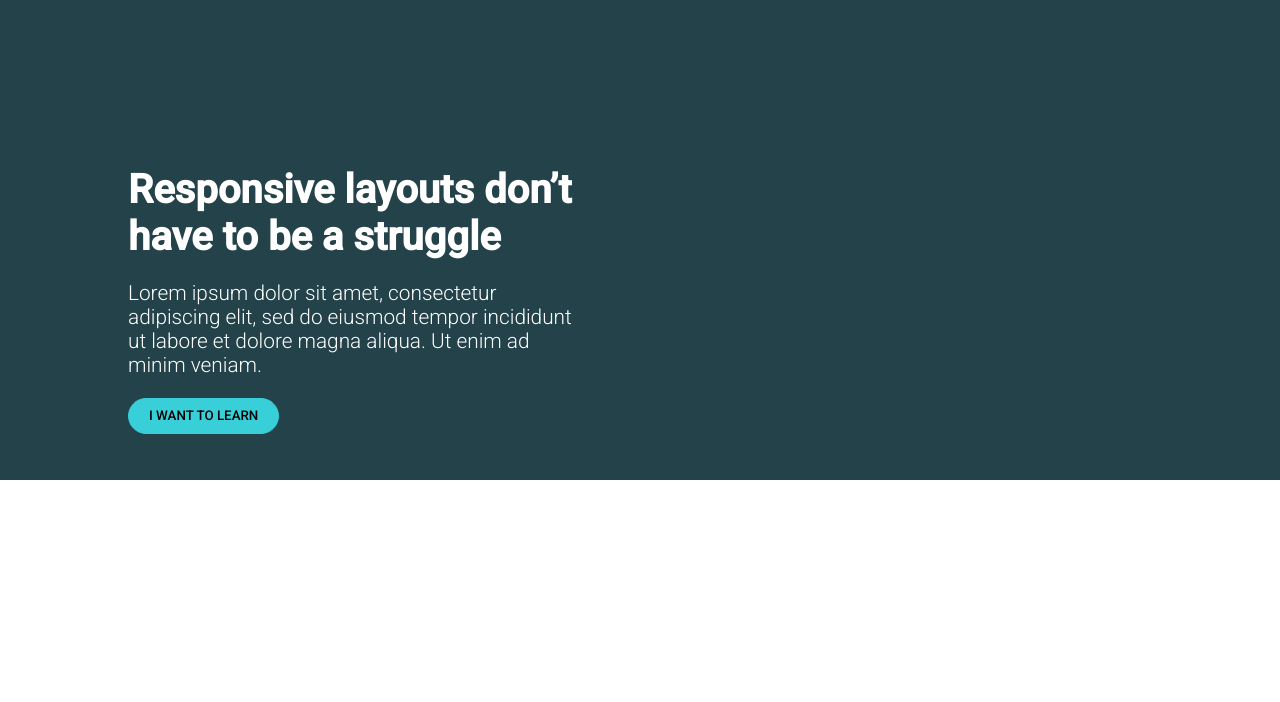
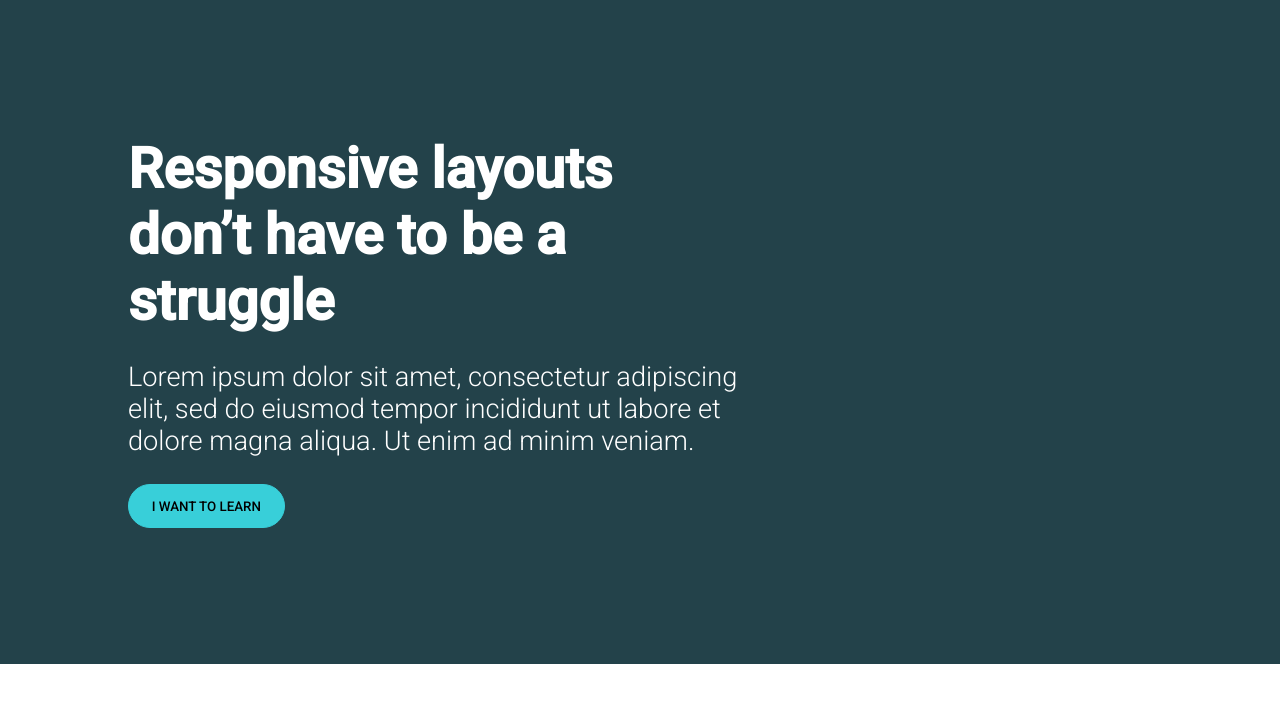
Before and after one commit to NateOs/KP-responsive-21-day-challenge, a plain HTML site: page challenge03/index.html in a window 1280 px wide. Drawn offline with Linux system fonts and the light colour scheme.

Commit message:
tweaks for next challenge: flexbox

```diff
--- a/challenge03/styles.css
+++ b/challenge03/styles.css
@@ -6,36 +6,30 @@
 body{
 	margin: 0;
 	padding: 0;
-	font-size:1.3rem;
-
+	font-size:1.7rem;
+	font-family: Roboto, "Helvetica Neue";
 }
 
 .container {
 	background: #23424A;
-	height: 60vh;
-	padding: 8em 0;
-
+	padding: 5em 0;
 }
 
 h1 {
-	font-family: Roboto, "Helvetica Neue";
 	font-weight: 900;
 	color: white;
-	font-size:2.5rem;
+	font-size:3.5rem;
 	margin-block-start: 0;
     margin-block-end: 0;
 }
+
 p {
-	font-family: Roboto, "Helvetica Neue";
 	font-weight: 300;
 	color: white;
 }
 
-h1,p {
-}
 .left-column {
-	width: 45%;
-
+	width: 60%;
 }
 .wrapper {
 	width: 80%;
@@ -44,9 +38,8 @@ h1,p {
 
 .cta {
 	border-radius: 30px;
-	padding:.7em 1.5em ;
+	padding:1em 1.7em ;
 	font-family: Roboto;
 	background:#38CFD9;
-border: solid 1px  #38CFD9;
-
+	border: solid 1px  #38CFD9;
 }
```
